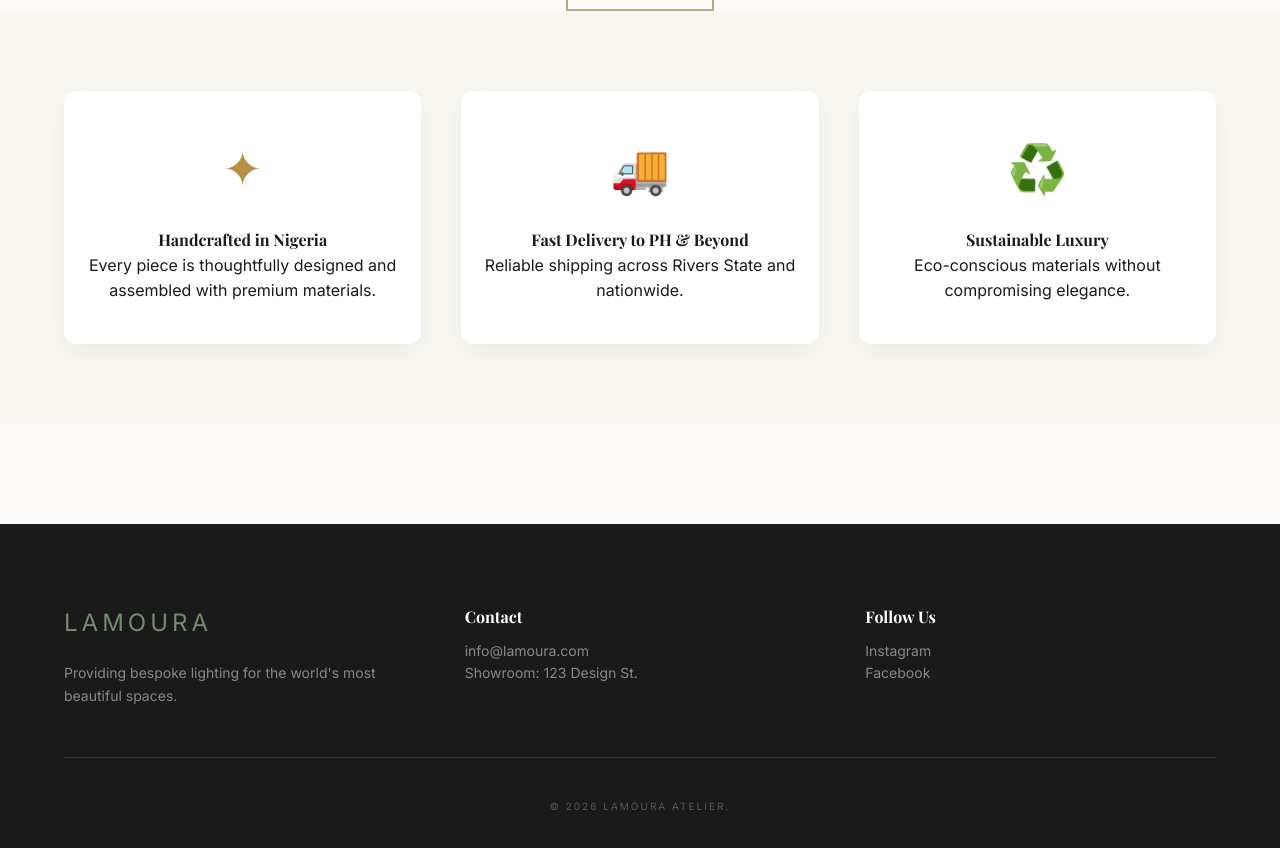
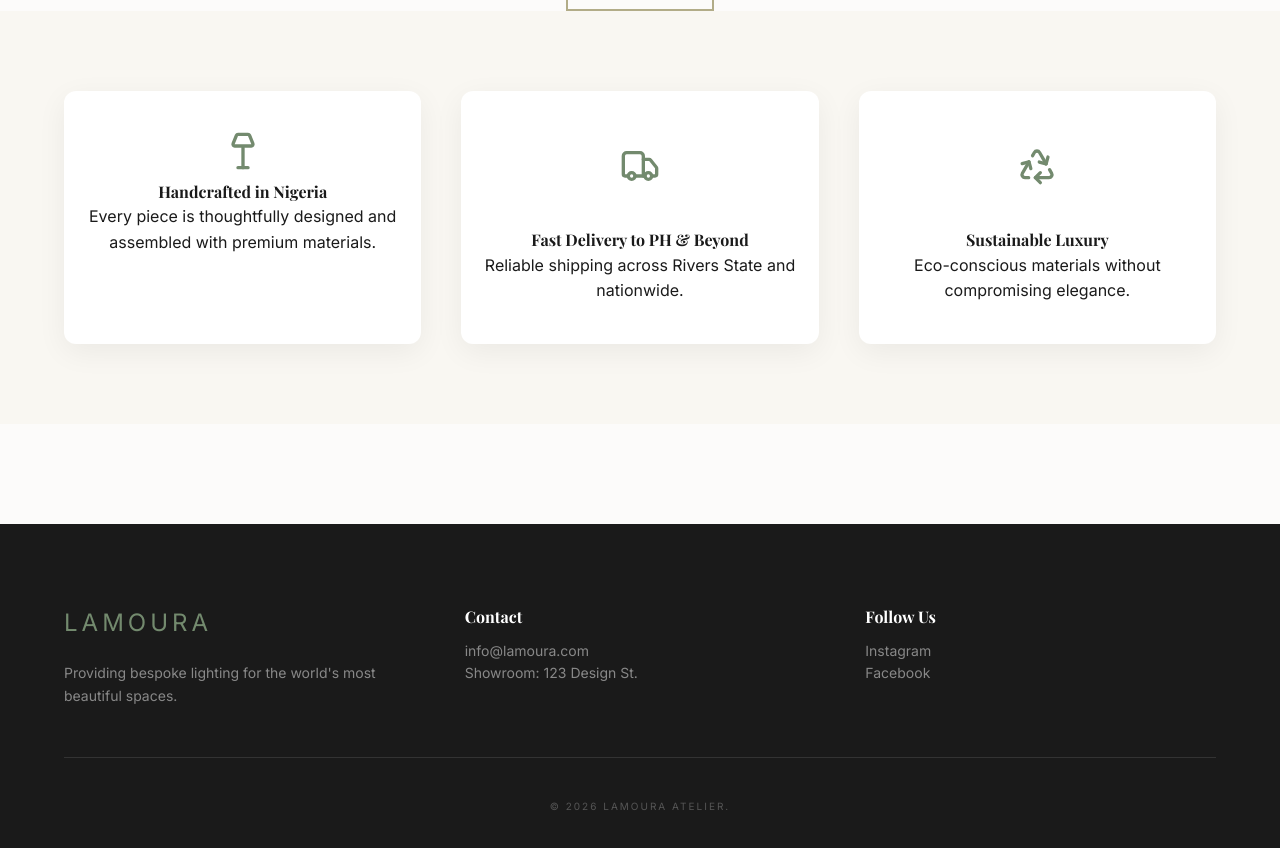
Before and after one commit to TrevorTunner1/Lumora-by-Camlightshop, a React (Vite) app: page / in a window 1280 px wide. Shown: the part 2520-3368 px from the top of the page. Built offline with nearby package versions, Linux system fonts and the light colour scheme; a web font is replaced by a local one.

Commit message:
changed the lucide icons

```diff
--- a/package.json
+++ b/package.json
@@ -10,6 +10,7 @@
     "preview": "vite preview"
   },
   "dependencies": {
+    "lucide-react": "^0.564.0",
     "react": "^19.2.0",
     "react-dom": "^19.2.0",
     "react-router-dom": "^7.13.0"
--- a/src/components/home/Home.jsx
+++ b/src/components/home/Home.jsx
@@ -5,6 +5,9 @@ import Categories from '../categories/Categories';
 import Footer from '../Footer/Footer';
 import Products from '../product/Products';
 import { Link } from 'react-router-dom';
+import { LampFloor } from 'lucide-react';
+import { Truck } from 'lucide-react';
+import { Recycle } from 'lucide-react';
 const HERO_SLIDES = [
     {
         id: 1,
@@ -87,17 +90,17 @@ const Home = () => {
             <section className={styles.features}>
                 <div className={styles.featureGrid}>
                     <div className={styles.featureItem}>
-                        <span className={styles.icon}>✦</span>
+                        <LampFloor color="#738a6e" size={40} />
                         <h4>Handcrafted in Nigeria</h4>
                         <p>Every piece is thoughtfully designed and assembled with premium materials.</p>
                     </div>
                     <div className={styles.featureItem}>
-                        <span className={styles.icon}>🚚</span>
+                        <span className={styles.icon}><Truck color="#738a6e" size={40} /></span>
                         <h4>Fast Delivery to PH & Beyond</h4>
                         <p>Reliable shipping across Rivers State and nationwide.</p>
                     </div>
                     <div className={styles.featureItem}>
-                        <span className={styles.icon}>♻️</span>
+                        <span className={styles.icon}><Recycle color="#738a6e" size={40} /></span>
                         <h4>Sustainable Luxury</h4>
                         <p>Eco-conscious materials without compromising elegance.</p>
                     </div>
```
Also changed, not shown: 1 other file (tests, documents, lock files or other folders).
